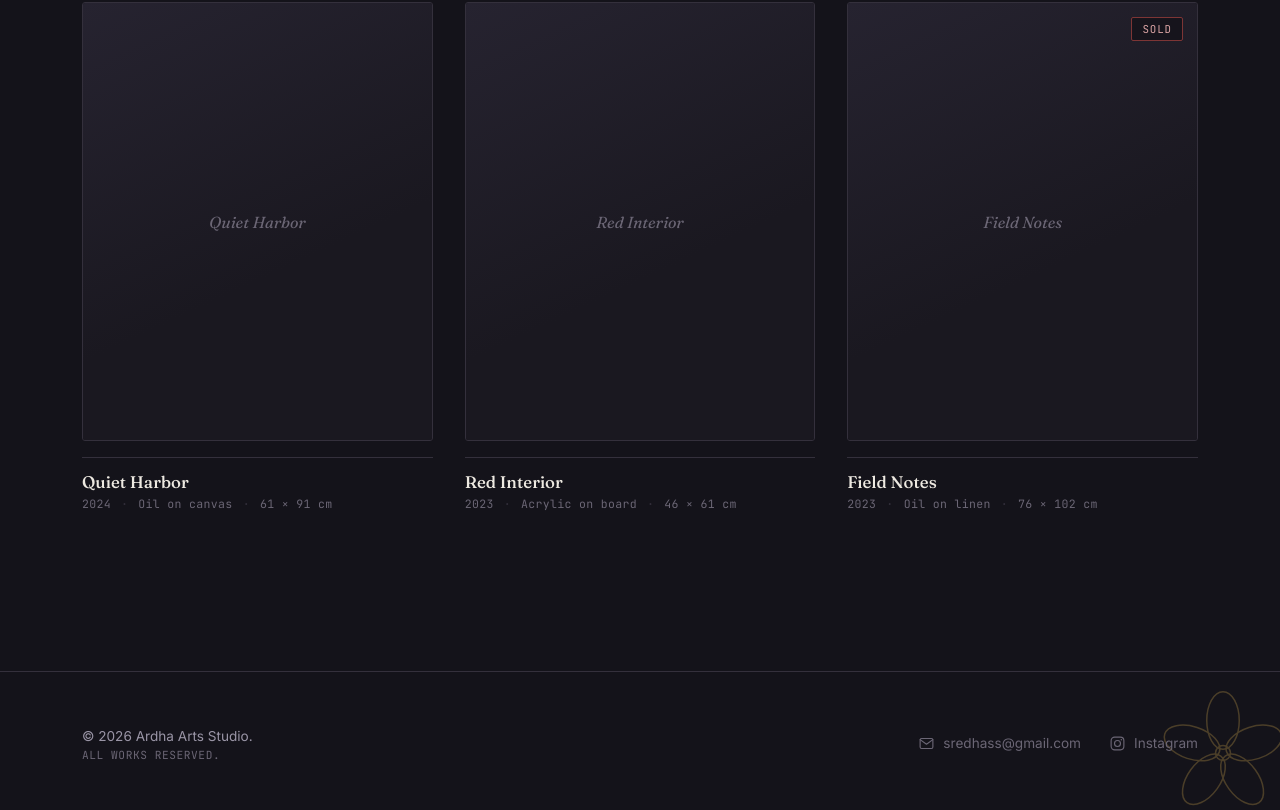
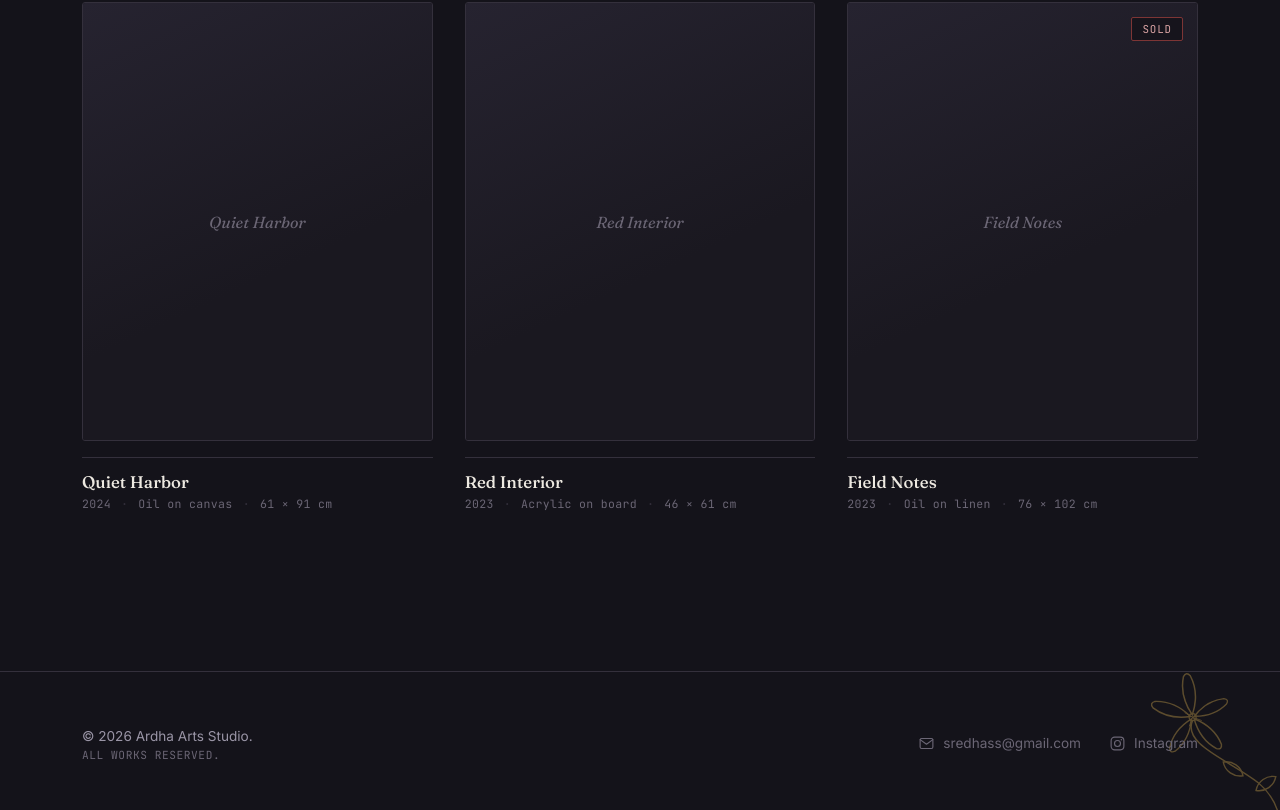
Before and after one commit to sreyas-sc/sredhaarts, a React (Vite) app: page / in a window 1280 px wide. Shown: the part 824-1634 px from the top of the page. Built offline with nearby package versions, Linux system fonts and the light colour scheme.

Commit message:
feat: footer fix

```diff
--- a/src/components/Footer.jsx
+++ b/src/components/Footer.jsx
@@ -2,17 +2,44 @@ export default function Footer() {
   return (
     <footer className="footer">
       <span className="footer-bloom" aria-hidden="true">
-        <svg viewBox="0 0 120 120" fill="none" xmlns="http://www.w3.org/2000/svg">
-          <g stroke="currentColor" strokeWidth="1.2">
-            <ellipse cx="60" cy="34" rx="13" ry="23" transform="rotate(0 60 60)" />
-            <ellipse cx="60" cy="34" rx="13" ry="23" transform="rotate(72 60 60)" />
-            <ellipse cx="60" cy="34" rx="13" ry="23" transform="rotate(144 60 60)" />
-            <ellipse cx="60" cy="34" rx="13" ry="23" transform="rotate(216 60 60)" />
-            <ellipse cx="60" cy="34" rx="13" ry="23" transform="rotate(288 60 60)" />
-            <circle cx="60" cy="60" r="6" />
-          </g>
-        </svg>
-      </span>
+  <svg viewBox="0 0 160 160" fill="none" xmlns="http://www.w3.org/2000/svg">
+    <g stroke="currentColor" strokeWidth="1.3" strokeLinecap="round">
+      {/* stem, curving up from the corner */}
+      <path d="M60,58 C50,80 95,95 120,115 C132,125 138,138 140,150" />
+
+      {/* two small leaves along the stem */}
+      <g transform="translate(88,96) rotate(35)">
+        <path d="M0,0 C6,-6 16,-6 22,0 C16,6 6,6 0,0 Z" />
+      </g>
+      <g transform="translate(118,122) rotate(145) scale(-1,1)">
+        <path d="M0,0 C6,-6 16,-6 22,0 C16,6 6,6 0,0 Z" />
+      </g>
+
+      {/* the bloom, five slightly irregular petals for a hand-drawn feel */}
+      <g transform="translate(60,55)">
+        <g transform="rotate(-8) scale(1.05)">
+          <path d="M0,-2 C4,-10 8,-22 3,-36 C1,-39 -1,-39 -3,-36 C-8,-22 -4,-10 0,-2 Z" />
+        </g>
+        <g transform="rotate(64) scale(0.92)">
+          <path d="M0,-2 C4,-10 8,-22 3,-36 C1,-39 -1,-39 -3,-36 C-8,-22 -4,-10 0,-2 Z" />
+        </g>
+        <g transform="rotate(138)">
+          <path d="M0,-2 C4,-10 8,-22 3,-36 C1,-39 -1,-39 -3,-36 C-8,-22 -4,-10 0,-2 Z" />
+        </g>
+        <g transform="rotate(212) scale(0.97)">
+          <path d="M0,-2 C4,-10 8,-22 3,-36 C1,-39 -1,-39 -3,-36 C-8,-22 -4,-10 0,-2 Z" />
+        </g>
+        <g transform="rotate(288) scale(1.03)">
+          <path d="M0,-2 C4,-10 8,-22 3,-36 C1,-39 -1,-39 -3,-36 C-8,-22 -4,-10 0,-2 Z" />
+        </g>
+
+        {/* center and a few fine stamen lines */}
+        <circle cx="0" cy="0" r="3.2" strokeWidth="1.1" />
+        <path d="M0,0 L6,-6 M0,0 L8,3 M0,0 L-3,8 M0,0 L-7,-4" strokeWidth="0.8" />
+      </g>
+    </g>
+  </svg>
+</span>
 
       <div className="container footer-inner">
         <div className="footer-brand">
--- a/src/index.css
+++ b/src/index.css
@@ -162,12 +162,12 @@ button {
 
 .footer-bloom {
   position: absolute;
-  right: -18px;
-  bottom: -18px;
-  width: 150px;
-  height: 150px;
+  right: -22px;
+  bottom: -22px;
+  width: 175px;
+  height: 175px;
   color: var(--brass);
-  opacity: 0.3;
+  opacity: 0.4;
   pointer-events: none;
   z-index: 0;
 }
@@ -230,8 +230,8 @@ button {
 /* Mobile */
 @media (max-width: 768px) {
     .footer-bloom {
-    width: 100px;
-    height: 100px;
+    width: 120px;
+    height: 120px;
   }
 }
 
```
